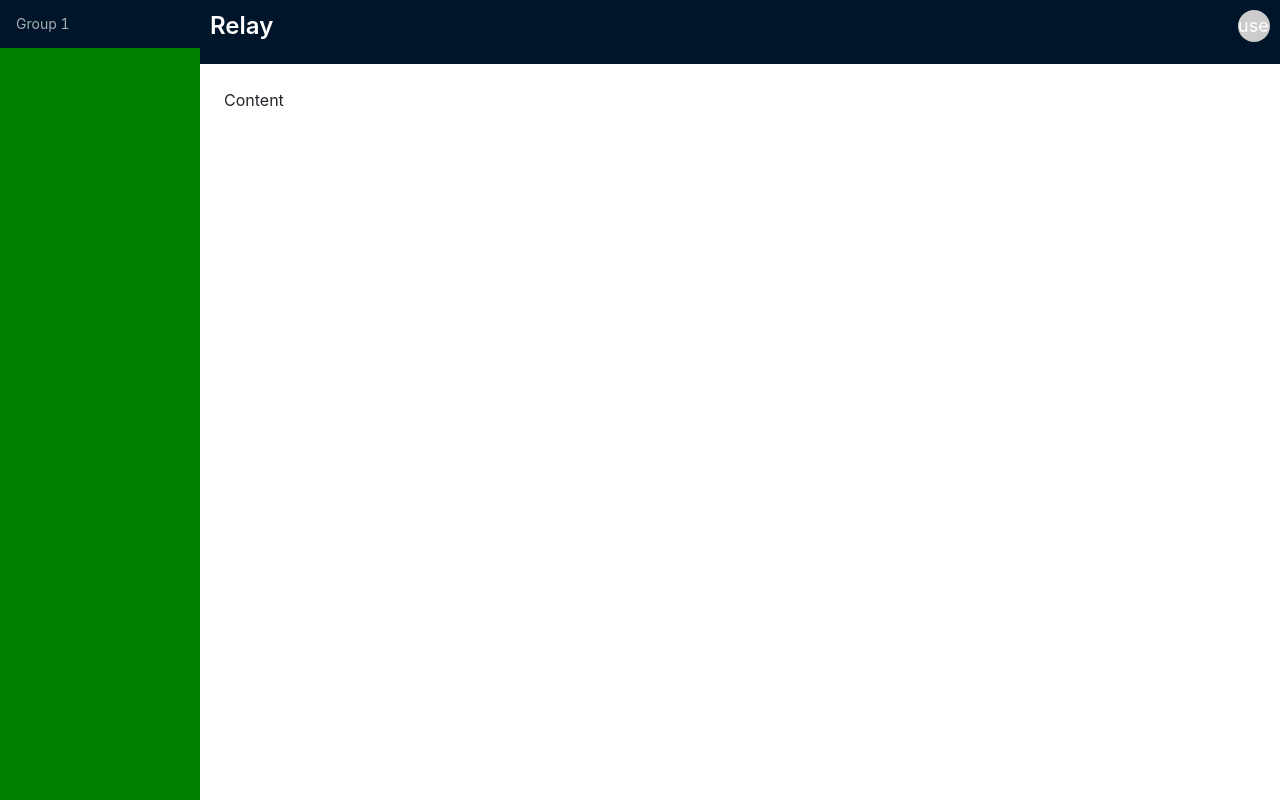
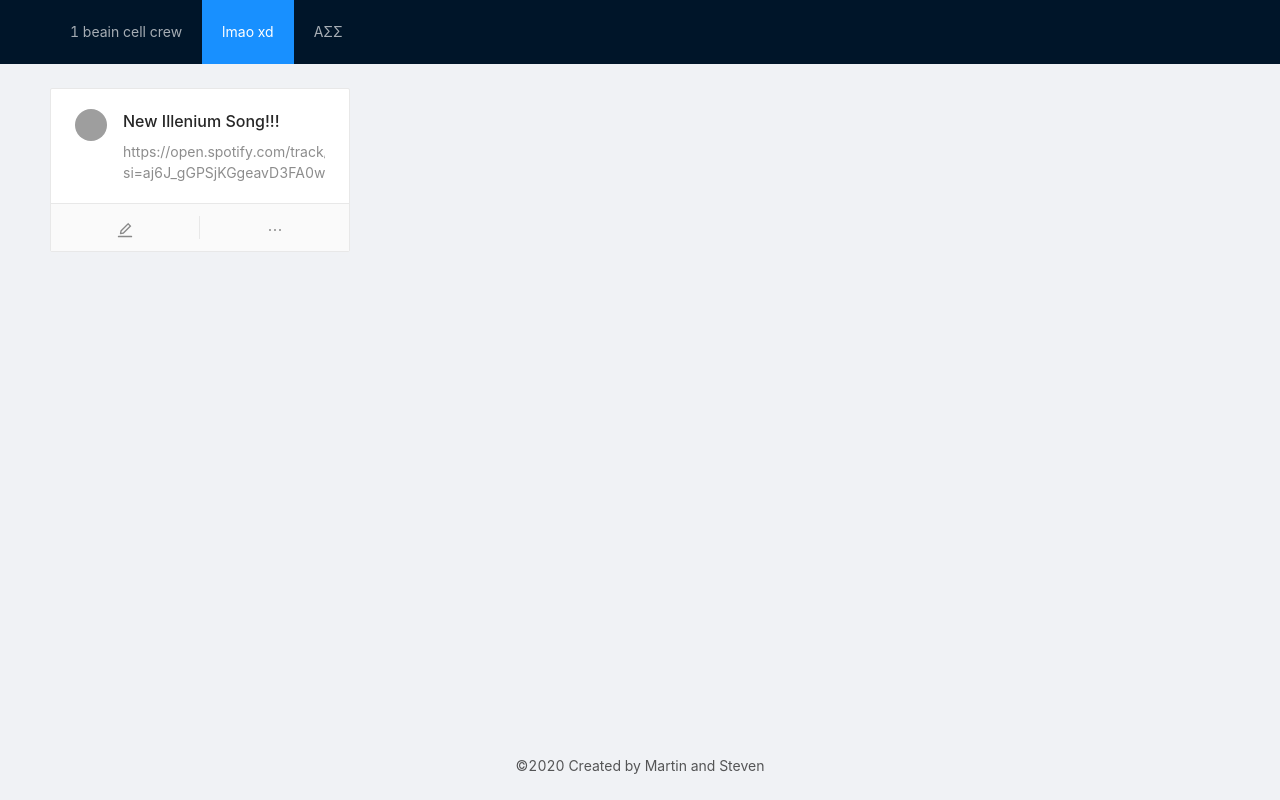
Before and after one commit to lehuyl/Relay, a React (Create React App) app in the folder client/: page / in a window 1280 px wide. Shown: the top 800 px of the page. Built offline with nearby package versions, Linux system fonts and the light colour scheme; grey boxes are pictures that could not be loaded.

Commit message:
update landing page

```diff
--- a/client/src/App.scss
+++ b/client/src/App.scss
@@ -1,52 +1,14 @@
-.App {
-  text-align: center;
-}
 
-.App-logo {
-  height: 40vmin;
-  pointer-events: none;
-}
-
-@media (prefers-reduced-motion: no-preference) {
-  .App-logo {
-    animation: App-logo-float infinite 3s ease-in-out;
-  }
-}
-
-.App-header {
-  min-height: 100vh;
-  display: flex;
-  flex-direction: column;
-  align-items: center;
-  justify-content: center;
-  font-size: calc(10px + 2vmin);
-}
-
-.App-link {
-  color: rgb(112, 76, 182);
-}
-
-@keyframes App-logo-float {
-  0% {
-    transform: translateY(0);
-  }
-  50% {
-    transform: translateY(10px)
-  }
-  100% {
-    transform: translateY(0px)
-  }
-}
 
 .site-layout-content {
   background: #fff;
   display: flex;
   flex-direction: column;
   padding: 24px;
-  min-height: 1080px;
+  min-height: 100vh;
 }
 
 .site-layout-sider{
   background: green;
-  min-height: 1080px;
+  min-height: 100vh;
 }
--- a/client/src/App.tsx
+++ b/client/src/App.tsx
@@ -1,37 +1,31 @@
 import React from 'react';
-import {Layout, Avatar, Menu, Carousel, Radio } from 'antd';
+import {Layout, Avatar, Menu, Breadcrumb } from 'antd';
 import Title from "antd/lib/typography/Title";
 import '../src/App.scss'
+import '../src/components/MainBody'
+import MessageCard from './components/MessageCard'
 
 const { Header, Footer, Sider, Content } = Layout;
 const { SubMenu } = Menu;
 
-
-
-
 const App = () => {
   return (
   <div>
-    <Layout>
-      <Sider className="site-layout-sider">
-      <Menu theme="dark">
-          <Menu.Item>
-            Group 1
-         </Menu.Item>
-        </Menu>
-      </Sider>
-     <Layout>
-      <Header style={{padding:10}}>
-      <Avatar style={{float: 'right'}} icon="user"/>
-      <Title style={{color: 'white'}} level={3}> Relay </Title>
+   <Layout style={{ minHeight: '100vh', display: 'flex' }}>
+    <Header style={{ position: 'fixed', zIndex: 1, width: '100%' }}>
+      <div className="logo" />
+      <Menu theme="dark" mode="horizontal" defaultSelectedKeys={['2']}>
+        <Menu.Item key="1">1 beain cell crew</Menu.Item>
+        <Menu.Item key="2">lmao xd</Menu.Item>
+        <Menu.Item key="3">AΣΣ</Menu.Item>
+      </Menu>
     </Header>
-      <Content>
-        <div className="site-layout-content"> Content </div>
-        </Content>
-      <Footer style={{textAlign: 'center'}}>
-      xd lmao ©2020 Created by Steven and Martin
-      </Footer>
-  </Layout>
+    <Content className="site-layout" style={{ padding: '0 50px', marginTop: 64}}>
+      <div className="site-layout-background" style={{ paddingTop: 24 }}>
+        <MessageCard />
+      </div>
+    </Content>
+    <Footer style={{ textAlign: 'center'}}> ©2020 Created by Martin and Steven</Footer>
   </Layout>
 </div>
   );
--- /dev/null
+++ b/client/src/components/MainBody.tsx
@@ -0,0 +1,8 @@
+import React from 'react'
+
+const MainBody = () => {
+    return (
+        <p> cheese </p>
+    )
+}
+export default MainBody
--- /dev/null
+++ b/client/src/components/MessageCard.tsx
@@ -0,0 +1,21 @@
+import React from 'react'
+import {Card, Avatar} from 'antd'
+import { EditOutlined, EllipsisOutlined } from '@ant-design/icons'
+
+const { Meta } = Card;
+const MessageCard = () => {
+    return (
+     <Card style={{ width: 300 }}
+        actions={[
+         <EditOutlined key="edit" />,
+         <EllipsisOutlined key="ellipsis" />,
+      ]}>
+    <Meta
+      avatar={<Avatar src="https://zos.alipayobjects.com/rmsportal/ODTLcjxAfvqbxHnVXCYX.png" />}
+      title="New Illenium Song!!!"
+      description="https://open.spotify.com/track/5dAtKXyrQoQW054LZqJ5dP?si=aj6J_gGPSjKGgeavD3FA0w"
+    />
+    </Card>
+    )
+}
+export default MessageCard;
```
